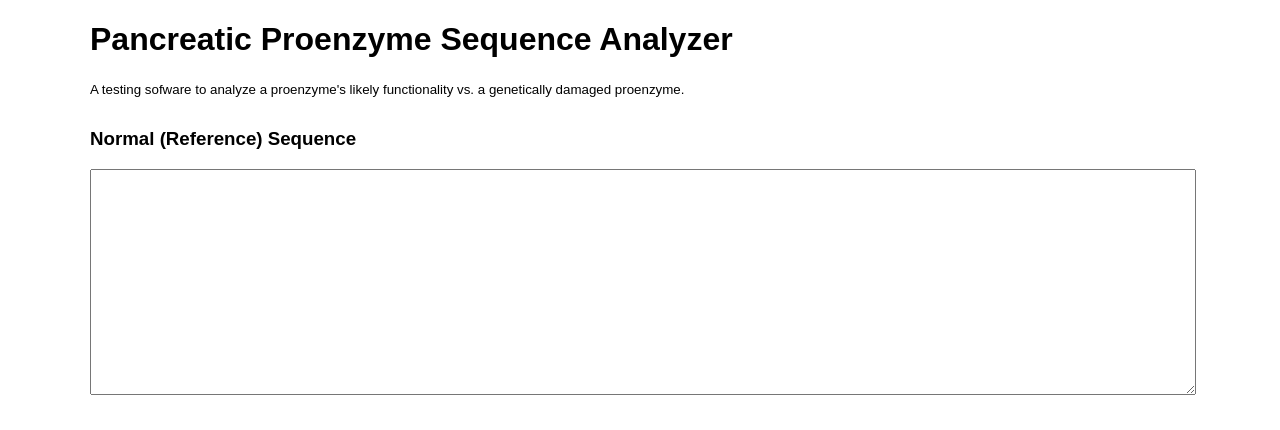
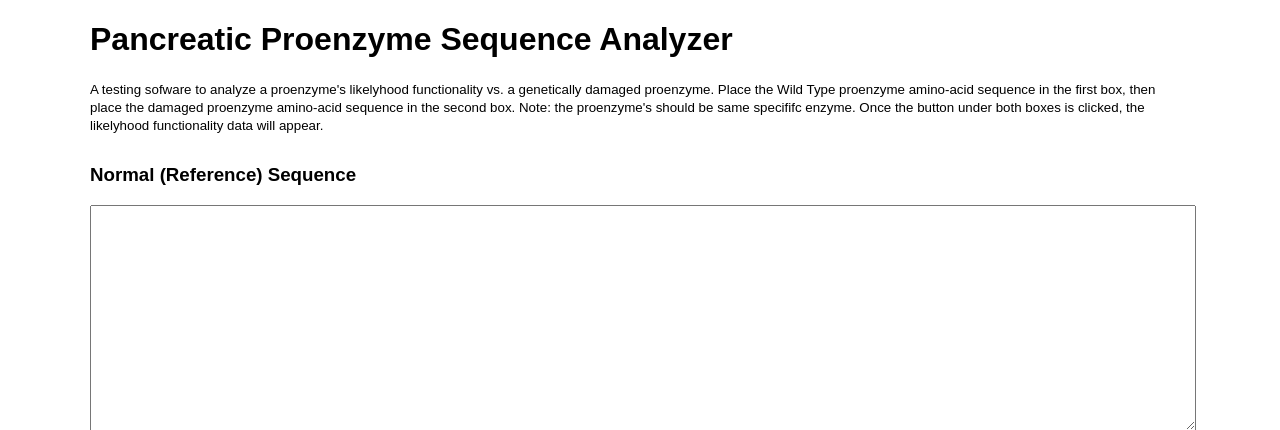
Before and after one commit to nareddyt1-cell/Backend1, a Flask app: page / in a window 1280 px wide. Shown: the top 430 px of the page. Run offline with Flask 2, Linux system fonts and the light colour scheme.

Commit message:
Update index.html

```diff
--- a/templates/index.html
+++ b/templates/index.html
@@ -59,7 +59,9 @@ button {
 <body>
 
 <h1>Pancreatic Proenzyme Sequence Analyzer</h1>
-<small>A testing sofware to analyze a proenzyme's likely functionality vs. a genetically damaged proenzyme.</small>
+<small>A testing sofware to analyze a proenzyme's likelyhood functionality vs. a genetically damaged proenzyme.
+    Place the Wild Type proenzyme amino-acid sequence in the first box, then place the damaged proenzyme amino-acid sequence in the second box.
+    Note: the proenzyme's should be same specififc enzyme. Once the button under both boxes is clicked, the likelyhood functionality data will appear.</small>
 <div class="section">
 <h3>Normal (Reference) Sequence</h3>
 <textarea id="normal"></textarea>
```
